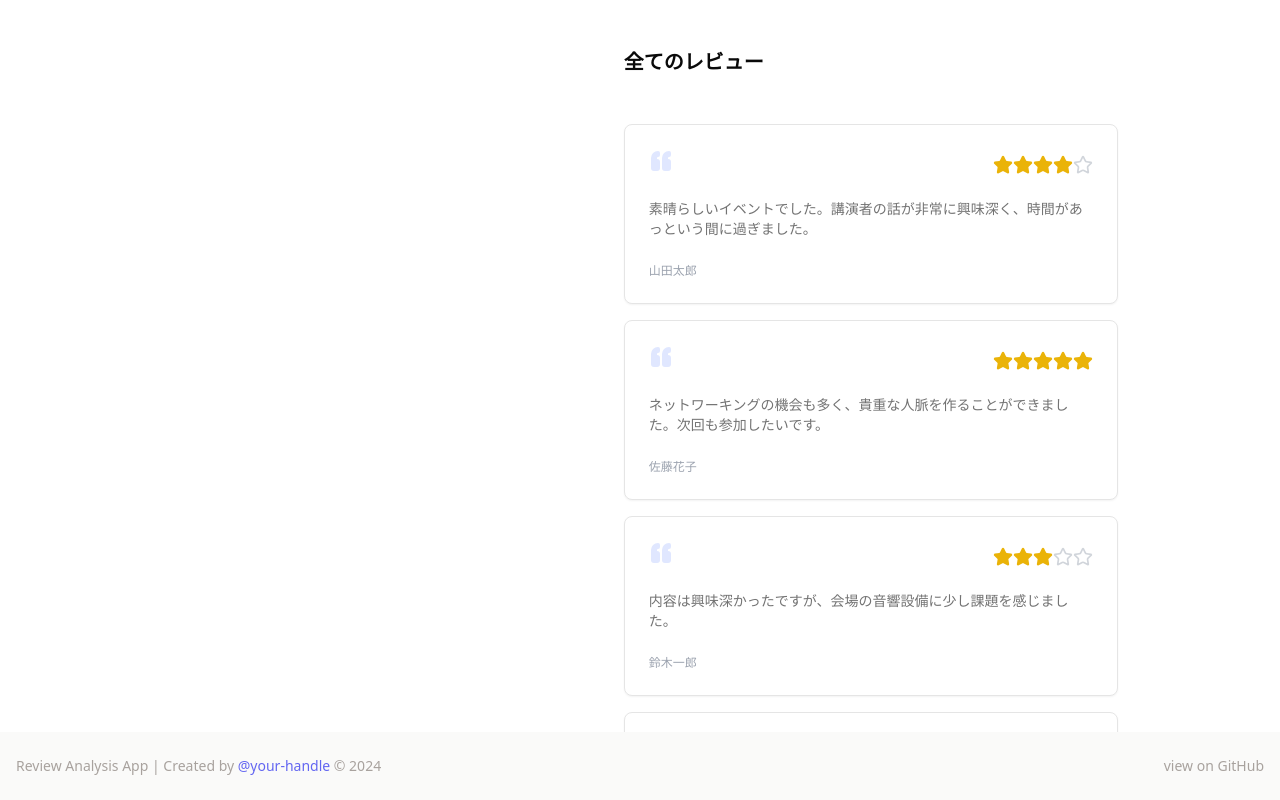
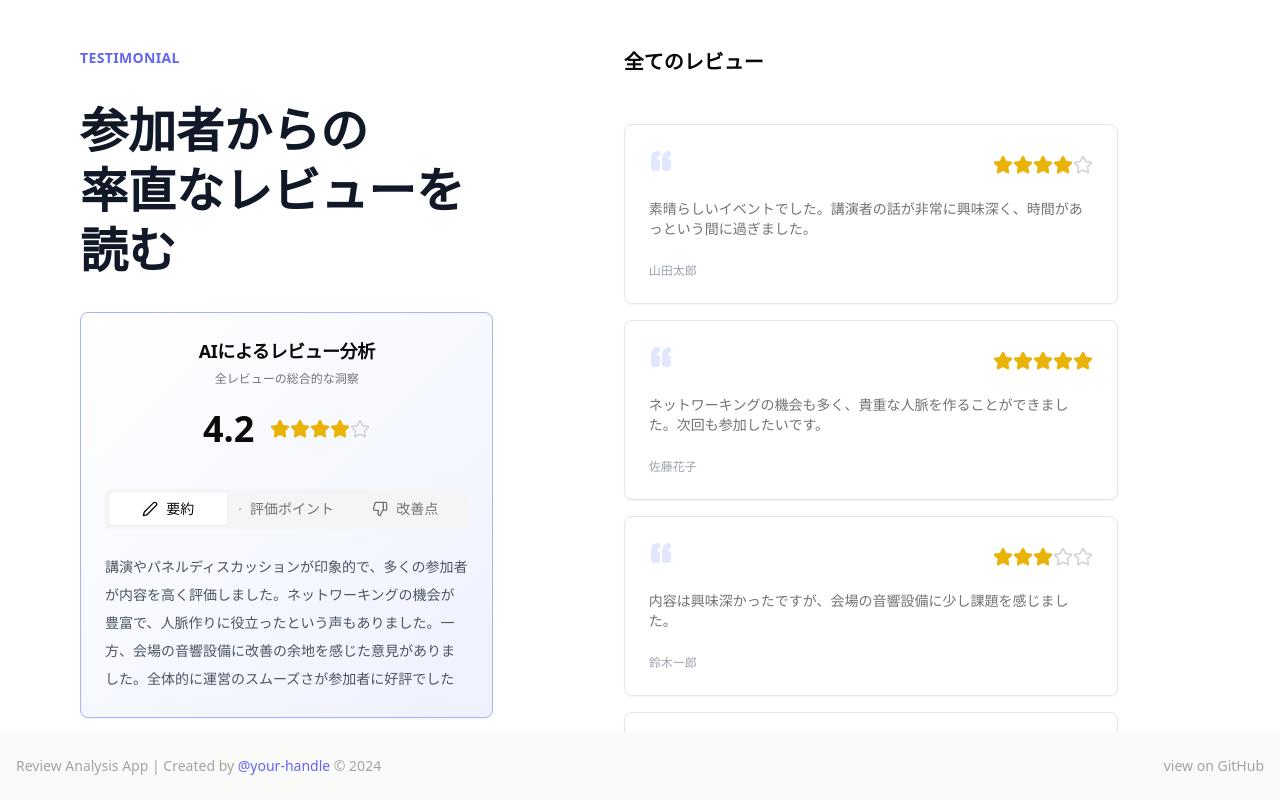
Before and after one commit to b13o/review-analysis-app, a React (Vite) app: page / in a window 1280 px wide. Built offline with nearby package versions, Linux system fonts and the light colour scheme.

Commit message:
レビュー要約コンポーネントの作成

```diff
--- a/src/App.tsx
+++ b/src/App.tsx
@@ -1,10 +1,11 @@
 import Footer from "./components/Footer";
 import ReviewList from "./components/ReviewList";
+import ReviewSummary from "./components/ReviewSummary";
 
 const SummarySection = () => {
   return (
     <div className="w-2/5 h-full overflow-hidden pl-20">
-      {/* <ReviewSummary /> */}
+      <ReviewSummary />
     </div>
   );
 };
--- /dev/null
+++ b/src/components/AISummaryCard.tsx
@@ -0,0 +1,83 @@
+import {
+  Card,
+  CardHeader,
+  CardTitle,
+  CardContent,
+  CardDescription,
+} from "@/components/ui/card";
+import { Badge } from "@/components/ui/badge";
+import { Tabs, TabsContent, TabsList, TabsTrigger } from "@/components/ui/tabs";
+import { ThumbsUp, ThumbsDown, Pen } from "lucide-react";
+import { mockAISummary as AISummary, mockReviews } from "@/constants/data";
+import StarRating from "./StarRating";
+
+/**
+ * 平均評価を計算する関数
+ * @param reviews - レビューの配列
+ * @returns 平均評価（小数点以下1桁まで）
+ */
+const calculateAverageRating = (reviews: { rating: number }[]): number => {
+  if (reviews.length === 0) return 0;
+
+  const totalRating = reviews.reduce((sum, review) => sum + review.rating, 0);
+  const average = totalRating / reviews.length;
+
+  return Math.round(average * 10) / 10;
+};
+
+const AISummaryCard = () => {
+  const averageRating = calculateAverageRating(mockReviews);
+
+  return (
+    <Card className="bg-gradient-to-br border-indigo-300 from-white to-indigo-50">
+      <CardHeader className="text-center">
+        <CardTitle className="text-lg">AIによるレビュー分析</CardTitle>
+        <CardDescription className="text-xs">
+          全レビューの総合的な洞察
+        </CardDescription>
+        <div className="flex items-center justify-center py-4">
+          <span className="text-4xl font-bold mr-4">{averageRating}</span>
+          <StarRating rating={Math.round(averageRating)} />
+        </div>
+      </CardHeader>
+
+      <CardContent>
+        <Tabs defaultValue="summary" className="space-y-6">
+          <TabsList className="grid w-full grid-cols-3">
+            <TabsTrigger value="summary">
+              <Pen className="mr-2 h-4 w-4" /> 要約
+            </TabsTrigger>
+            <TabsTrigger value="positive">
+              <ThumbsUp className="mr-2 h-4 w-4" /> 評価ポイント
+            </TabsTrigger>
+            <TabsTrigger value="negative">
+              <ThumbsDown className="mr-2 h-4 w-4" /> 改善点
+            </TabsTrigger>
+          </TabsList>
+          <TabsContent
+            value="summary"
+            className="text-sm leading-loose text-gray-600 dark:text-gray-400"
+          >
+            {AISummary.summary}
+          </TabsContent>
+          <TabsContent value="positive">
+            {AISummary.positivePoints.map((point, index) => (
+              <Badge key={index} variant="outline" className="m-1">
+                {point}
+              </Badge>
+            ))}
+          </TabsContent>
+          <TabsContent value="negative">
+            {AISummary.negativePoints.map((point, index) => (
+              <Badge key={index} variant="destructive" className="m-1">
+                {point}
+              </Badge>
+            ))}
+          </TabsContent>
+        </Tabs>
+      </CardContent>
+    </Card>
+  );
+};
+
+export default AISummaryCard;
--- /dev/null
+++ b/src/components/ReviewSummary.tsx
@@ -0,0 +1,19 @@
+import AISummaryCard from "./AISummaryCard";
+
+const ReviewSummary = () => {
+  return (
+    <div className="space-y-8">
+      <p className="text-sm font-semibold uppercase tracking-wide text-indigo-500">
+        testimonial
+      </p>
+      <h1 className="text-5xl font-bold leading-tight text-gray-900">
+        参加者からの
+        <br />
+        率直なレビューを読む
+      </h1>
+      <AISummaryCard />
+    </div>
+  );
+};
+
+export default ReviewSummary;
--- a/src/constants/data.ts
+++ b/src/constants/data.ts
@@ -39,3 +39,15 @@ export const mockReviews = [
     date: "2024-02-19",
   },
 ];
+
+// モックAIサマリー
+export const mockAISummary = {
+  summary:
+    "講演やパネルディスカッションが印象的で、多くの参加者が内容を高く評価しました。ネットワーキングの機会が豊富で、人脈作りに役立ったという声もありました。一方、会場の音響設備に改善の余地を感じた意見がありました。全体的に運営のスムーズさが参加者に好評でした",
+  positivePoints: [
+    "パネルディスカッションの質の高さ",
+    "ネットワーキングの機会",
+    "講演者の魅力的な話題",
+  ],
+  negativePoints: ["音響設備の改善の余地", "会場の一部の設備"],
+};
```
